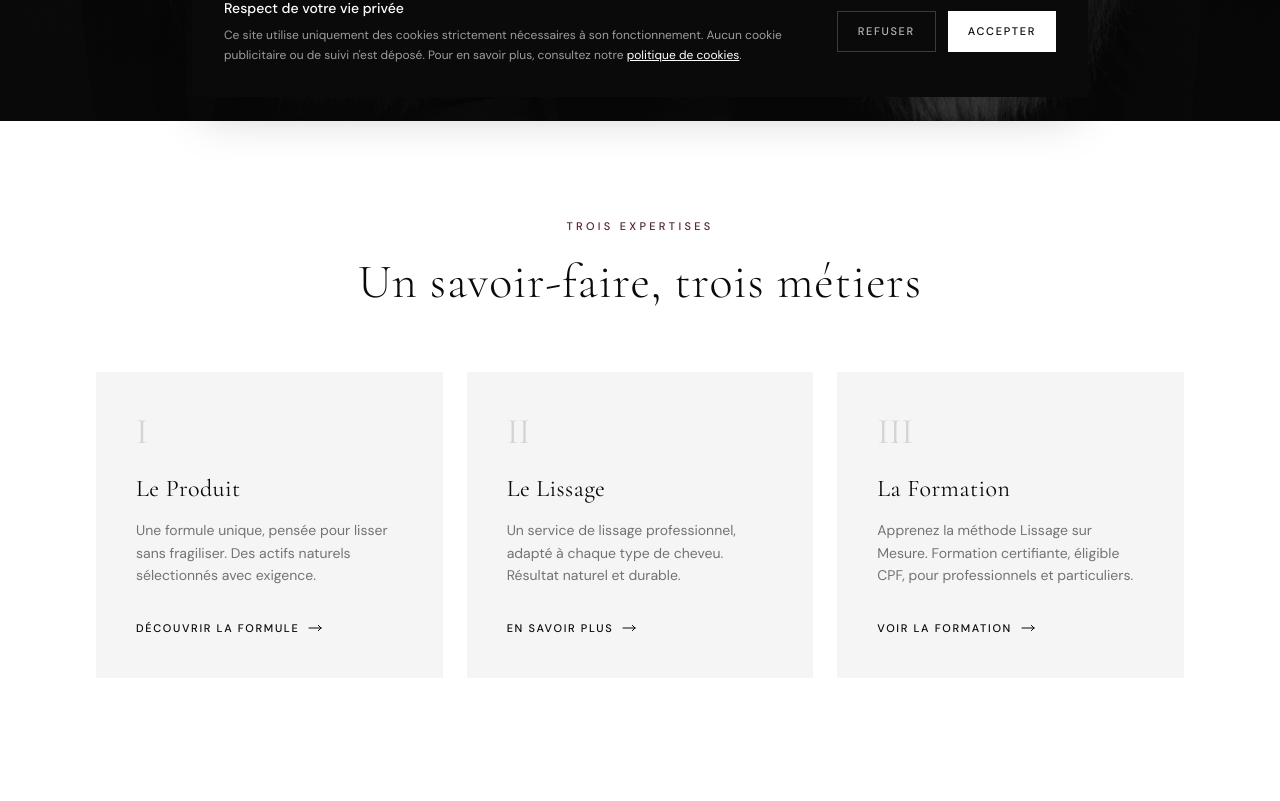
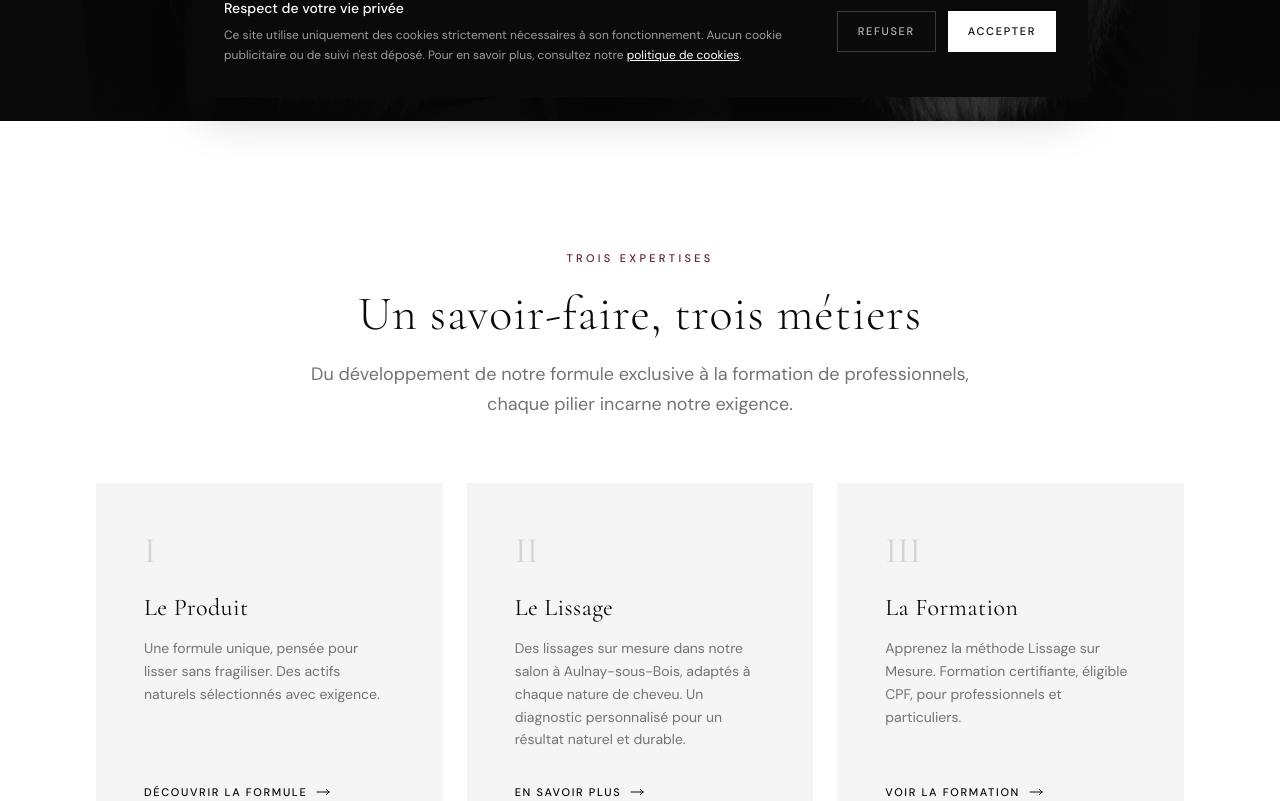
Before and after one commit to zakariya2002/lissage-sur-mesure, a Next.js app: page / in a window 1280 px wide. Shown: the part 679-1480 px from the top of the page. Built offline with nearby package versions, Linux system fonts and the light colour scheme.

Commit message:
feat: mise en avant section Activités + mention salon Aulnay-sous-Bois
Co-Authored-By: Claude Opus 4.6 (1M context) <noreply@anthropic.com>

```diff
--- a/src/components/Activites.tsx
+++ b/src/components/Activites.tsx
@@ -14,7 +14,7 @@ const activites = [
   {
     titre: "Le Lissage",
     description:
-      "Un service de lissage professionnel, adapté à chaque type de cheveu. Résultat naturel et durable.",
+      "Des lissages sur mesure dans notre salon à Aulnay-sous-Bois, adaptés à chaque nature de cheveu. Un diagnostic personnalisé pour un résultat naturel et durable.",
     href: "#lissage",
     cta: "En savoir plus",
     roman: "II",
@@ -31,7 +31,7 @@ const activites = [
 
 export default function Activites() {
   return (
-    <section className="py-16 md:py-24 bg-white">
+    <section className="py-20 md:py-32 bg-white">
       <div className="max-w-6xl mx-auto px-6 lg:px-8">
         <motion.div
           initial={{ opacity: 0, y: 30 }}
@@ -43,9 +43,12 @@ export default function Activites() {
           <p className="text-[var(--color-bordeaux)] text-[11px] font-medium tracking-[0.3em] uppercase mb-5">
             Trois expertises
           </p>
-          <h2 className="font-serif text-3xl md:text-5xl font-light text-[var(--color-black)] leading-[1.05]">
+          <h2 className="font-serif text-3xl md:text-5xl font-light text-[var(--color-black)] leading-[1.05] mb-5">
             Un savoir-faire, trois métiers
           </h2>
+          <p className="text-[var(--color-gray-500)] text-base md:text-lg max-w-2xl mx-auto leading-relaxed">
+            Du développement de notre formule exclusive à la formation de professionnels, chaque pilier incarne notre exigence.
+          </p>
         </motion.div>
 
         <div className="grid md:grid-cols-3 gap-6">
@@ -61,7 +64,7 @@ export default function Activites() {
                 delay: i * 0.15,
                 ease: [0.22, 1, 0.36, 1],
               }}
-              className="group relative bg-[var(--color-gray-100)] p-8 md:p-10 hover:bg-[var(--color-black)] transition-colors duration-500 flex flex-col"
+              className="group relative bg-[var(--color-gray-100)] p-8 md:p-12 hover:bg-[var(--color-black)] transition-colors duration-500 flex flex-col"
             >
               <span className="font-serif text-4xl text-[var(--color-gray-300)] group-hover:text-white/20 transition-colors duration-500 mb-6">
                 {activite.roman}
```
